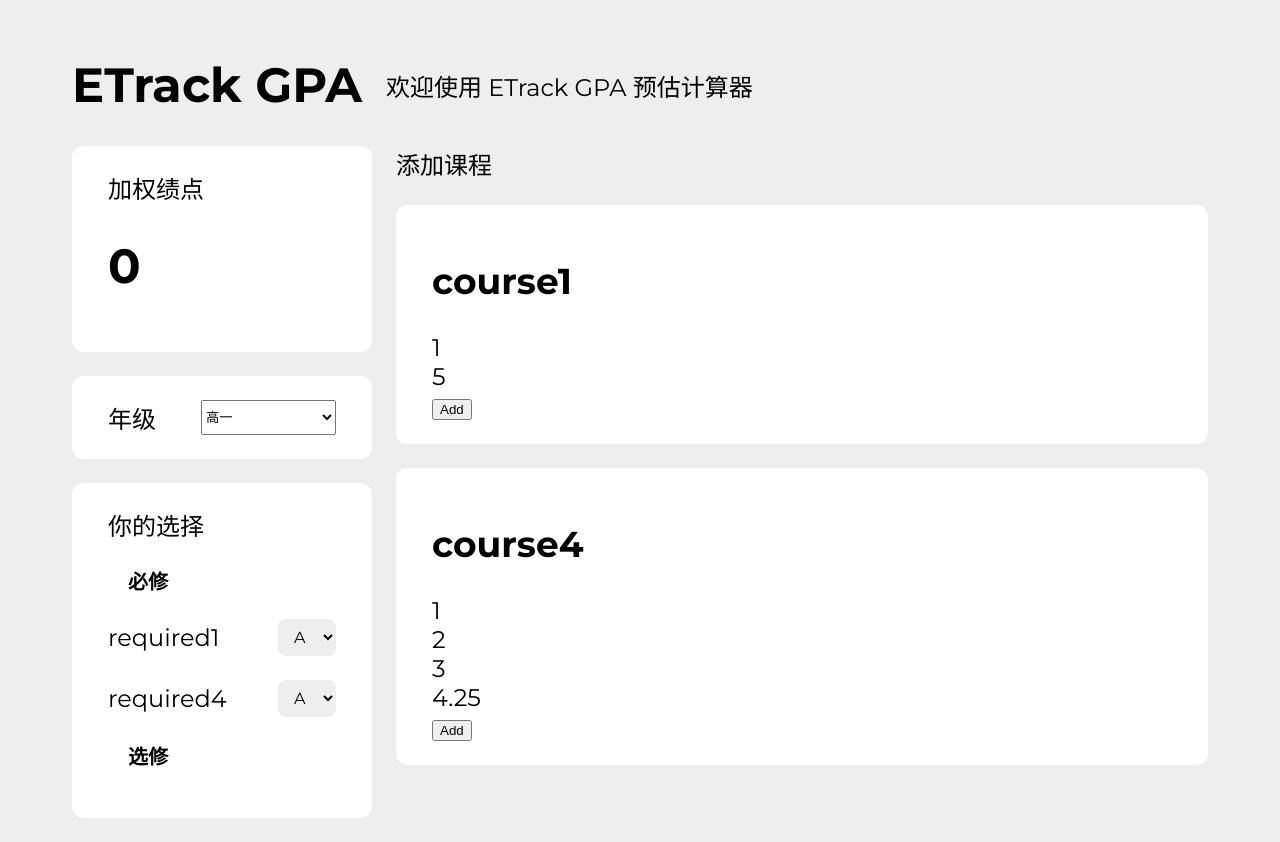
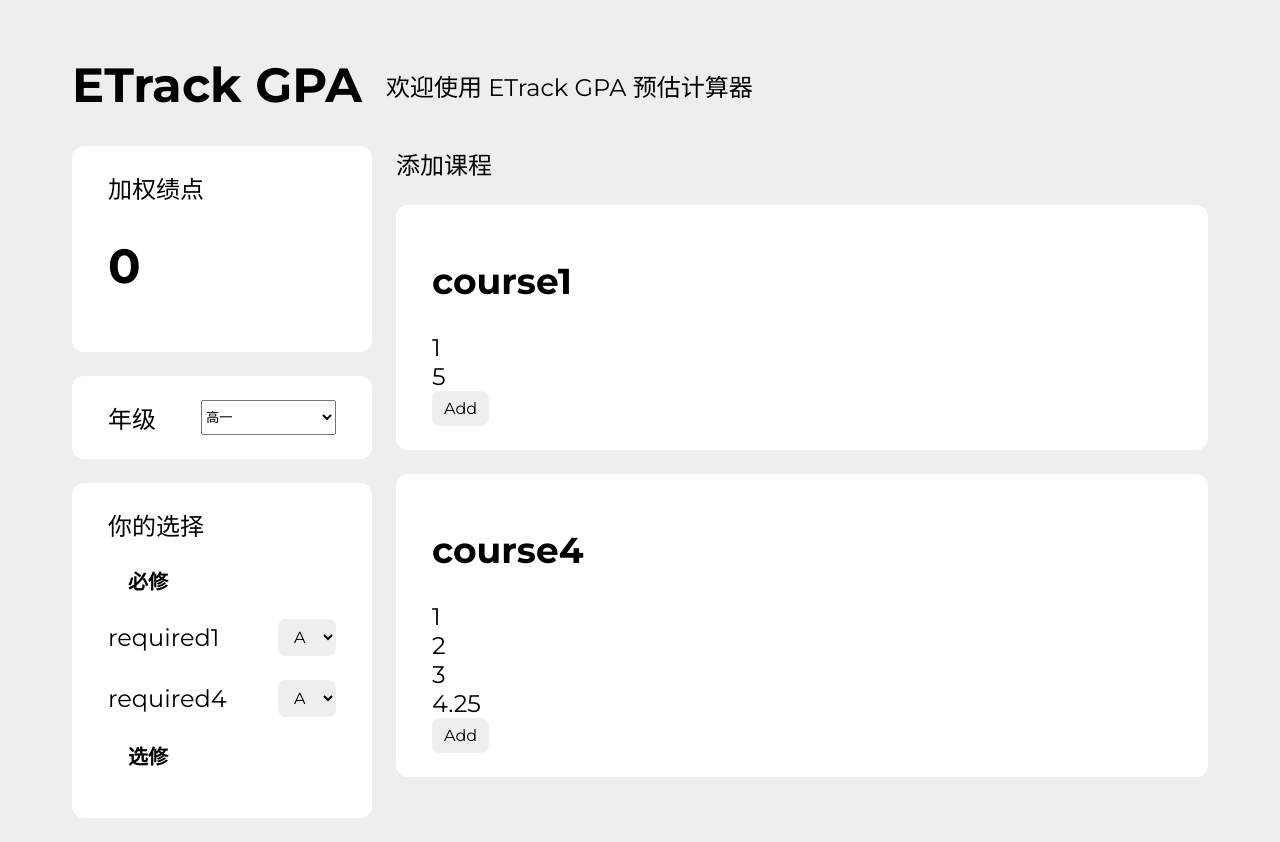
Before and after one commit to Tofutush/etrack, a React (Vite) app: page / in a window 1280 px wide. Built offline with nearby package versions, Linux system fonts and the light colour scheme; a web font is replaced by a local one.

Commit message:
button style

```diff
--- a/src/courselist/CourseList.tsx
+++ b/src/courselist/CourseList.tsx
@@ -13,7 +13,7 @@ type CourseListProps = {
 function CourseList({ list, onAdd }: CourseListProps) {
     const cards = list.map(course =>
         <CourseCard key={course.name} course={course}>
-            <button onClick={() => onAdd(createSelectedCourse(course))}>Add</button>
+            <button className='graybutton' onClick={() => onAdd(createSelectedCourse(course))}>Add</button>
         </CourseCard >
     )
     return (
```
